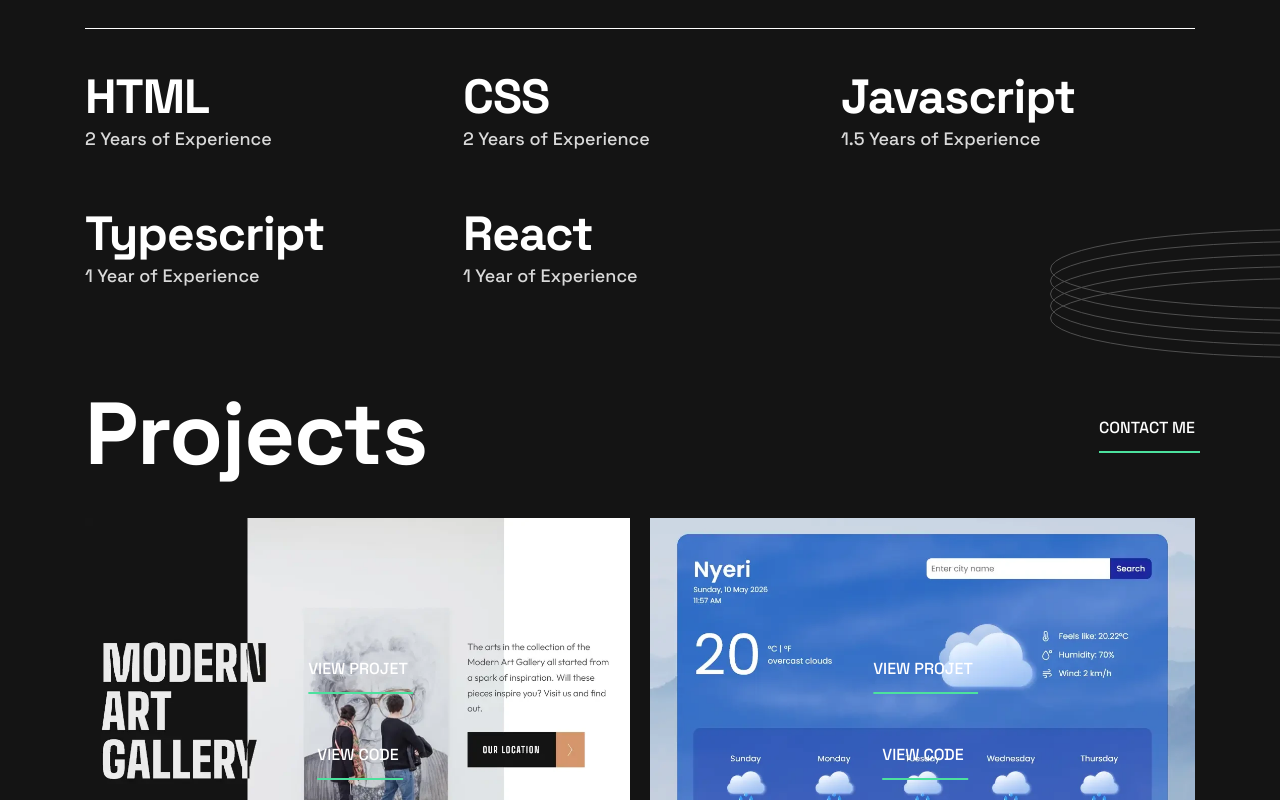
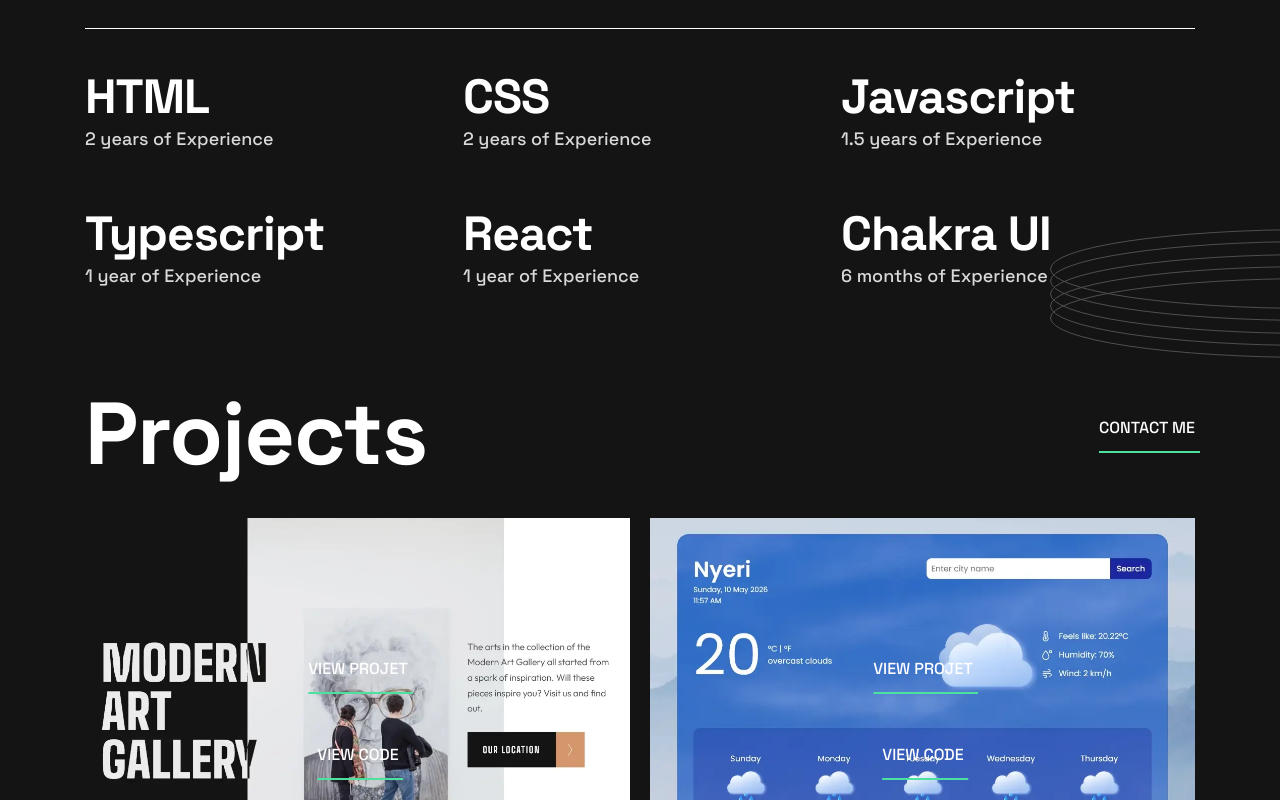
Before and after one commit to Lewis-mbui/lewis-mbui-portfolio, a React (Vite) app: page / in a window 1280 px wide. Shown: the part 800-1600 px from the top of the page. Built offline with nearby package versions, Linux system fonts and the light colour scheme.

Commit message:
update skills

```diff
--- a/src/components/SkillDescription.tsx
+++ b/src/components/SkillDescription.tsx
@@ -1,13 +1,13 @@
 interface Props {
   title: string;
-  period: number;
+  period: string;
 }
 
 const SkillDescription = ({ title, period }: Props) => {
   return (
     <li className="skill">
       <h2 className="heading-large">{title}</h2>
-      <p>{period} {period <= 1 ? 'Year' : 'Years'} of Experience</p>
+      <p>{period} of Experience</p>
     </li>
   )
 }
--- a/src/data/projects.ts
+++ b/src/data/projects.ts
@@ -73,7 +73,7 @@ const projects: Project[] = [
       large: "/thumbnail-game-hub-large.webp",
     },
     title: "Game Hub",
-    skills: ["TypeScript", "React"],
+    skills: ["TypeScript", "React", "Chakra UI"],
     projectUrl: "https://game-hub-khaki-chi-47.vercel.app/",
     codeUrl: "https://github.com/Lewis-mbui/game-hub",
   },
--- a/src/data/skills.ts
+++ b/src/data/skills.ts
@@ -1,34 +1,39 @@
 interface Skill {
   id: string;
   title: string;
-  period: number;
+  period: string;
 }
 
 const skills: Skill[] = [
   {
     id: "html",
     title: "HTML",
-    period: 2,
+    period: "2 years",
   },
   {
     id: "css",
     title: "CSS",
-    period: 2,
+    period: "2 years",
   },
   {
     id: "javascript",
     title: "Javascript",
-    period: 1.5,
+    period: "1.5 years",
   },
   {
     id: "typescript",
     title: "Typescript",
-    period: 1,
+    period: "1 year",
   },
   {
     id: "react",
     title: "React",
-    period: 1,
+    period: "1 year",
+  },
+  {
+    id: "chakra-ui",
+    title: "Chakra UI",
+    period: "6 months",
   },
 ];
 
```
